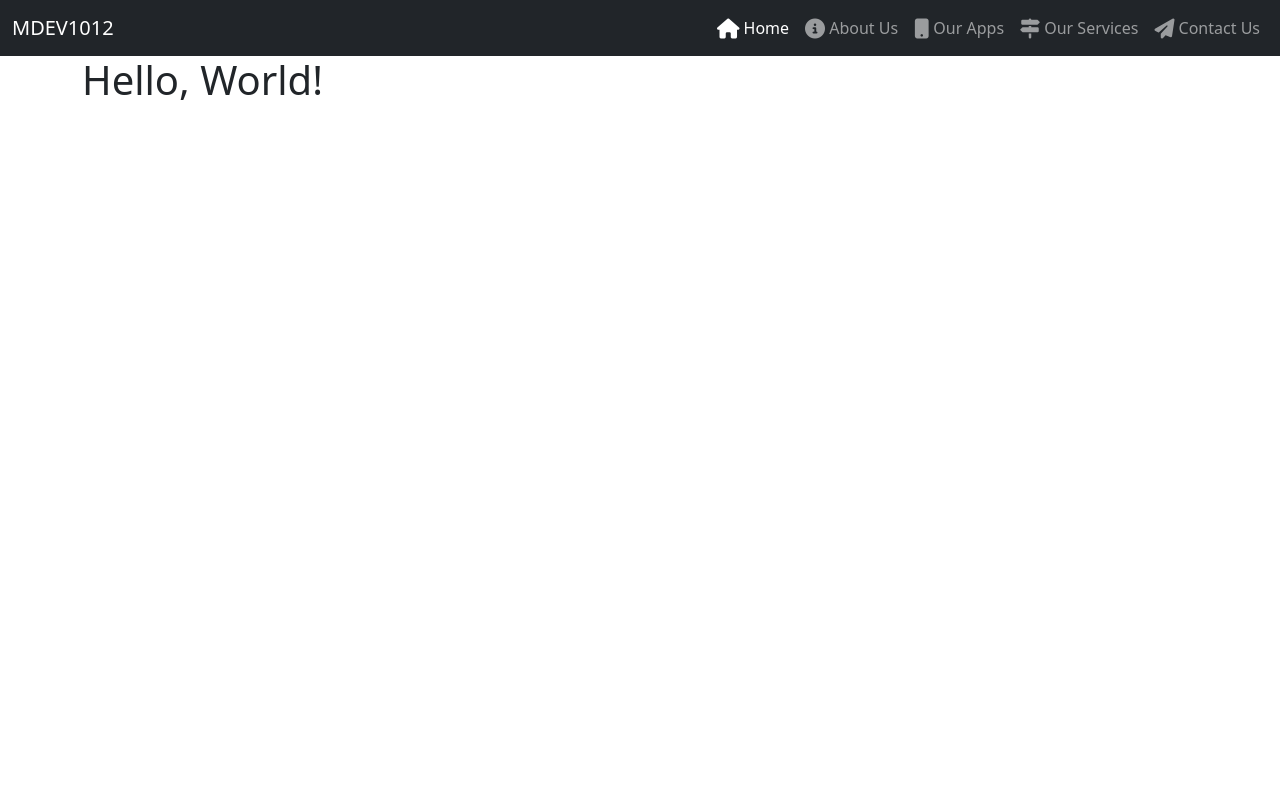
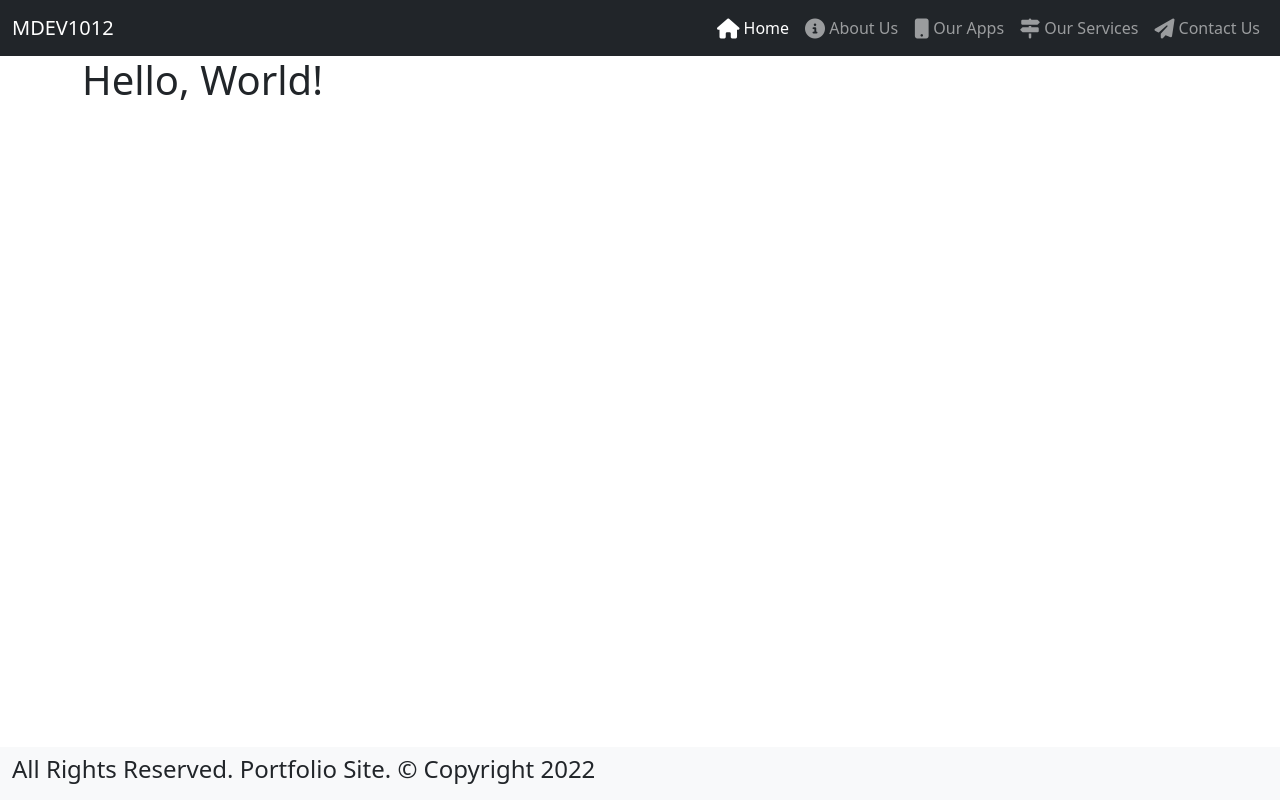
Before and after one commit to GeorgianCollege/MDEV1012-F2022-Week9, a React (Create React App) app: page / in a window 1280 px wide. Built offline with nearby package versions, Linux system fonts and the light colour scheme.

Commit message:
added Footer component

```diff
--- a/src/App.tsx
+++ b/src/App.tsx
@@ -2,20 +2,27 @@ import React from 'react';
 
 // common components
 import Header from './components/header';
+import Footer from './components/footer';
 
 // styles and fonts
 import 'bootstrap/dist/css/bootstrap.min.css';
 import '@fortawesome/fontawesome-free/css/all.min.css';
 import './App.css';
 
+
 function App() {
   return (
     <div className="App">
       <Header></Header>
 
+      {/* Main Content */}
       <div className="container">
       <h1>Hello, World!</h1>
       </div>
+
+
+      <Footer></Footer>
+
     </div>
   );
 }
--- /dev/null
+++ b/src/components/footer.tsx
@@ -0,0 +1,14 @@
+import React from 'react';
+
+function Footer()
+{
+    return(
+        <nav className="navbar fixed-bottom bg-light">
+            <div className="container-fluid">
+              <h4>All Rights Reserved. Portfolio Site. &copy; Copyright 2022</h4>
+            </div>
+          </nav>
+    )
+}
+
+export default Footer;
```
